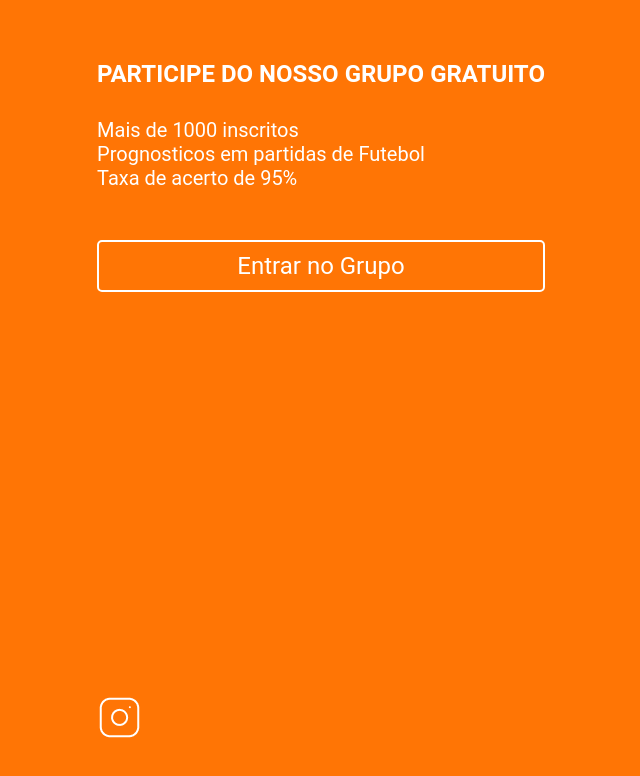
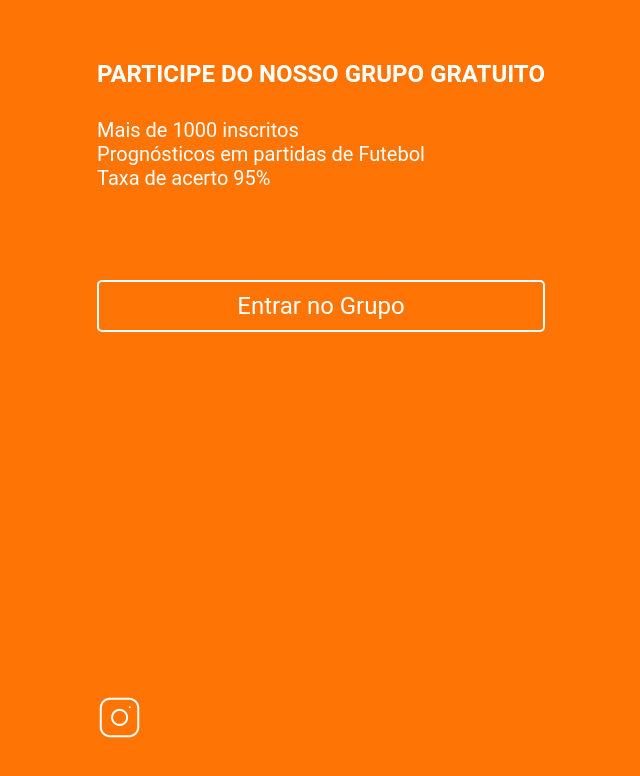
Before and after one commit to leandrobrunoo/bio-instagram, an Angular app: page / in a window 1280 px wide. Shown: the top 776 px of the page, without its empty margins (319-959 px from the left). Built offline with nearby package versions, Linux system fonts and the light colour scheme.

Commit message:
Ajuste na magin do botao

```diff
--- a/src/app/app.component.css
+++ b/src/app/app.component.css
@@ -4,7 +4,6 @@ div {
   padding: 60px;
   display: flex;
   justify-content: center;
-
 }
 
 main {
@@ -41,6 +40,7 @@ a {
   font-size: 24px;
   font-weight: normal;
   padding: 10px;
+  margin-top: 40px;
   text-align: center;
   border-radius: 5px;
   animation: button 3s ease;
--- a/src/app/app.component.html
+++ b/src/app/app.component.html
@@ -1,9 +1,11 @@
 <div>
   <main>
     <h1>PARTICIPE DO NOSSO GRUPO GRATUITO</h1>
-    <h2>Mais de 1000 inscritos<br>
-      Prognosticos em partidas de Futebol<br>
-      Taxa de acerto de 95%</h2>
+    <h2>
+      Mais de 1000 inscritos<br>
+      Prognósticos em partidas de Futebol<br>
+      Taxa de acerto 95%
+    </h2>
     <a href="https://t.me/joinchat/RVuTNBw_5Y6xw7q0JKRoyw">Entrar no Grupo</a>
     <img src="../assets/instagram.png" alt="Instagram">
   </main>
```
